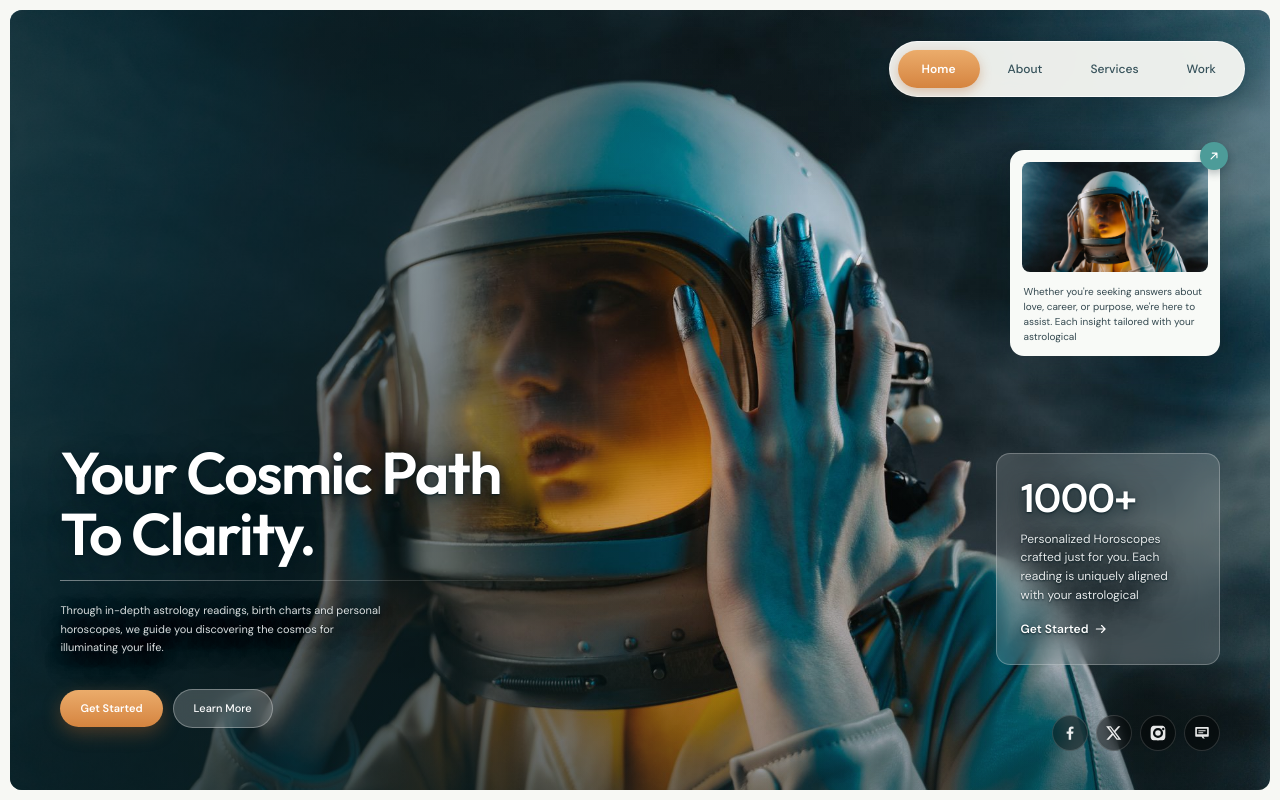
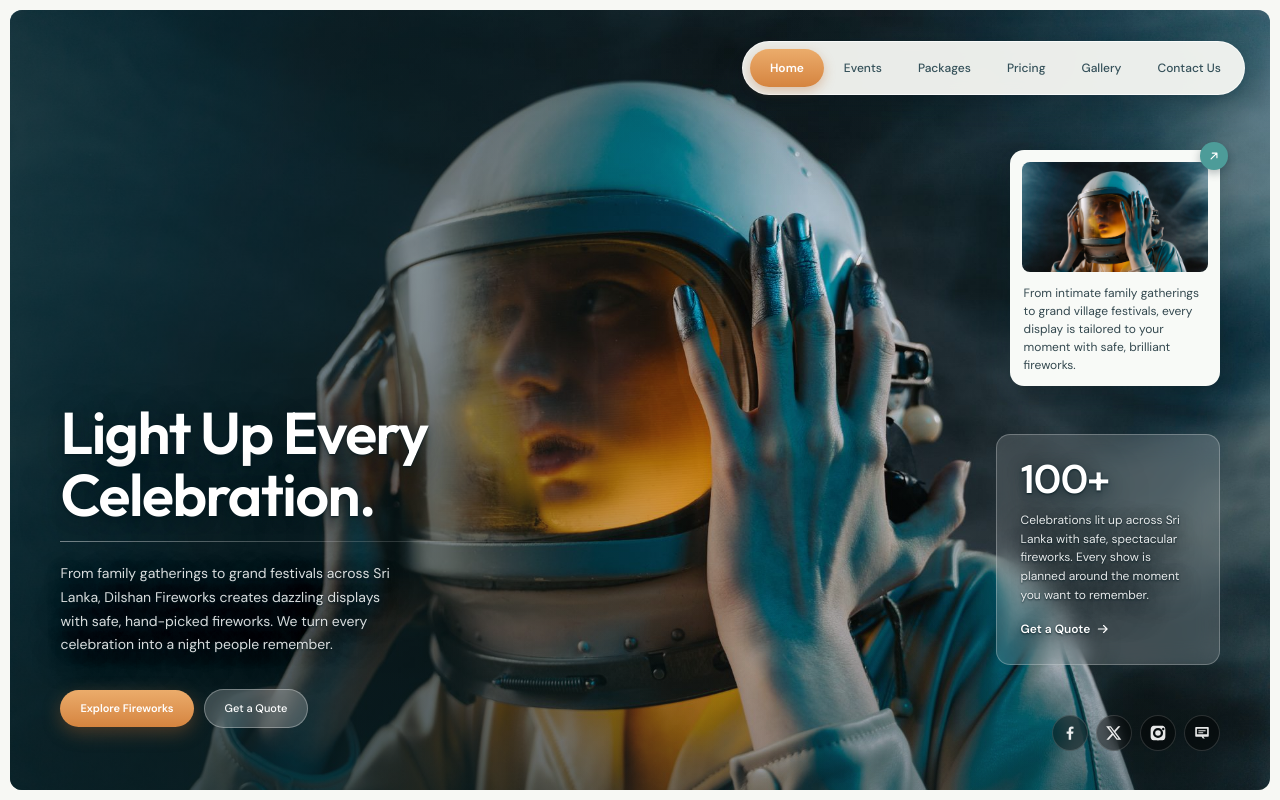
Before and after one commit to Pasinduhansana/Dilshan_Fireworks, a Next.js app: page / in a window 1280 px wide. Built offline with nearby package versions, Linux system fonts and the light colour scheme.

Commit message:
feat: update page content and navigation links for Dilshan Fireworks

```diff
--- a/src/app/layout.tsx
+++ b/src/app/layout.tsx
@@ -15,9 +15,9 @@ const outfit = Outfit({
 });
 
 export const metadata: Metadata = {
-  title: "Cosmic Path — Astrology Readings & Personalized Horoscopes",
+  title: "Dilshan Fireworks — Celebration Fireworks in Sri Lanka",
   description:
-    "In-depth astrology readings, birth charts and personal horoscopes that guide you toward clarity.",
+    "Safe, hand-picked fireworks and dazzling displays for celebrations across Sri Lanka. Make every night one to remember.",
 };
 
 export const viewport = {
--- a/src/app/page.tsx
+++ b/src/app/page.tsx
@@ -1,4 +1,13 @@
 import Image from "next/image";
+
+const navLinks = [
+  { label: "Home", href: "#home" },
+  { label: "Events", href: "#events" },
+  { label: "Packages", href: "#packages" },
+  { label: "Pricing", href: "#pricing" },
+  { label: "Gallery", href: "#gallery" },
+  { label: "Contact Us", href: "#contact" },
+];
 
 const socials = [
   {
@@ -35,61 +44,50 @@ export default function Home() {
 
         <nav
           aria-label="Primary"
-          className="absolute right-[2%] top-[4%] z-20 flex items-center gap-1 rounded-full border border-white/70 bg-[#f7f8f4]/95 p-[6px] shadow-[0_10px_32px_rgba(6,28,34,0.3)] backdrop-blur-sm sm:gap-2 sm:p-[8px]"
+          className="absolute right-[2%] top-[4%] z-20 flex items-center gap-0.5 rounded-full border border-white/70 bg-[#f7f8f4]/95 p-[5px] shadow-[0_10px_32px_rgba(6,28,34,0.3)] backdrop-blur-sm sm:gap-1 sm:p-[7px]"
         >
-          <a
-            href="#home"
-            className="rounded-full bg-gradient-to-b from-[#ebac6b] to-[#d5843f] px-3.5 py-[8px] text-[10px] font-semibold text-white shadow-[0_4px_12px_rgba(190,105,45,0.35)] sm:px-6 sm:py-2.5 sm:text-[12px]"
-          >
-            Home
-          </a>
-          <a
-            href="#about"
-            className="rounded-full px-3 py-[8px] text-[10px] font-medium text-[#35515a] transition-colors hover:bg-[#35515a]/5 sm:px-5 sm:py-2.5 sm:text-[12px]"
-          >
-            About
-          </a>
-          <a
-            href="#services"
-            className="rounded-full px-3 py-[8px] text-[10px] font-medium text-[#35515a] transition-colors hover:bg-[#35515a]/5 sm:px-5 sm:py-2.5 sm:text-[12px]"
-          >
-            Services
-          </a>
-          <a
-            href="#work"
-            className="rounded-full px-3 py-[8px] text-[10px] font-medium text-[#35515a] transition-colors hover:bg-[#35515a]/5 sm:px-5 sm:py-2.5 sm:text-[12px]"
-          >
-            Work
-          </a>
+          {navLinks.map((link, index) => (
+            <a
+              key={link.label}
+              href={link.href}
+              className={
+                index === 0
+                  ? "whitespace-nowrap rounded-full bg-gradient-to-b from-[#ebac6b] to-[#d5843f] px-2.5 py-[7px] text-[9px] font-semibold text-white shadow-[0_4px_12px_rgba(190,105,45,0.35)] sm:px-5 sm:py-2.5 sm:text-[12px]"
+                  : "whitespace-nowrap rounded-full px-2 py-[7px] text-[9px] font-medium text-[#35515a] transition-colors hover:bg-[#35515a]/5 sm:px-4 sm:py-2.5 sm:text-[12px]"
+              }
+            >
+              {link.label}
+            </a>
+          ))}
         </nav>
 
         {/* Bottom left Content */}
         <div className="absolute bottom-[10%] left-[4%] z-10 w-[88%] sm:bottom-[8%] sm:w-[56%]">
           <div className="legible">
             <h1 className="font-head text-[clamp(1.9rem,6vw,2.7rem)] font-semibold leading-[1.04] tracking-[-0.025em] text-white sm:text-[clamp(2rem,4.6vw,4rem)]">
-              Your Cosmic Path
+              Light Up Every
               <br />
-              To Clarity.
+              Celebration.
             </h1>
             <div className="mt-4 hidden h-px w-[76%] bg-gradient-to-r from-white/45 via-white/20 to-transparent sm:block" />
-            <p className="mt-4 max-w-[330px] text-[10px] leading-[1.7] text-white/85 sm:mt-5 sm:text-[11px]">
-              Through in-depth astrology readings, birth charts and personal horoscopes, we guide you discovering the cosmos for illuminating your
-              life.
+            <p className="mt-4 max-w-[330px] text-[12px] leading-[1.7] text-white/85 sm:mt-5 sm:text-[14px]">
+              From family gatherings to grand festivals across Sri Lanka, Dilshan Fireworks creates dazzling displays with safe, hand-picked
+              fireworks. We turn every celebration into a night people remember.
             </p>
           </div>
 
           <div className="mt-6 flex flex-wrap items-center gap-2.5 sm:mt-8">
             <a
-              href="#get-started"
+              href="#collection"
               className="rounded-full bg-gradient-to-b from-[#ebac6b] to-[#d5843f] px-5 py-[10px] text-[10px] font-semibold text-white shadow-[0_6px_18px_rgba(190,105,45,0.35)] transition-transform hover:-translate-y-0.5 sm:text-[11px]"
             >
-              Get Started
+              Explore Fireworks
             </a>
             <a
-              href="#learn-more"
+              href="#contact"
               className="rounded-full border border-white/30 bg-white/20 px-5 py-[10px] text-[10px] font-medium text-white backdrop-blur-sm transition-colors hover:bg-white/30 sm:text-[11px]"
             >
-              Learn More
+              Get a Quote
             </a>
           </div>
         </div>
@@ -110,20 +108,19 @@ export default function Home() {
               <path d="M7 17 17 7M9 7h8v8" strokeLinecap="round" strokeLinejoin="round" />
             </svg>
           </span>
-          <p className="mt-3 px-0.5 text-[9px] leading-[1.5] text-[#33484f] lg:text-[10px]">
-            Whether you&apos;re seeking answers about love, career, or purpose, we&apos;re here to assist. Each insight tailored with your
-            astrological
+          <p className="mt-3 px-0.5 text-[10px] leading-[1.5] text-[#33484f] lg:text-[12px]">
+            From intimate family gatherings to grand village festivals, every display is tailored to your moment with safe, brilliant fireworks.
           </p>
         </aside>
 
         {/* Bottom rignt corner */}
         <aside className="absolute right-[4%] top-[42%] z-20 w-[176px] rounded-[14px] border border-white/25 bg-white/15 p-5 backdrop-blur-md sm:bottom-[16%] sm:top-auto sm:w-[224px] sm:p-6">
-          <p className="text-[30px] font-semibold leading-none tracking-tight text-white legible lg:text-[40px]">1000+</p>
+          <p className="text-[30px] font-semibold leading-none tracking-tight text-white legible lg:text-[40px]">100+</p>
           <p className="mt-3 text-[10px] leading-[1.55] text-white/90 legible lg:text-[12px]">
-            Personalized Horoscopes crafted just for you. Each reading is uniquely aligned with your astrological
+            Celebrations lit up across Sri Lanka with safe, spectacular fireworks. Every show is planned around the moment you want to remember.
           </p>
-          <a href="#get-started" className="mt-4 inline-flex items-center gap-1.5 text-[10px] font-semibold text-white legible lg:text-[12px]">
-            Get Started
+          <a href="#contact" className="mt-4 inline-flex items-center gap-1.5 text-[10px] font-semibold text-white legible lg:text-[12px]">
+            Get a Quote
             <svg viewBox="0 0 24 24" aria-hidden="true" className="h-3.5 w-3.5 fill-none stroke-current stroke-2">
               <path d="M4 12h15m-6-6 6 6-6 6" strokeLinecap="round" strokeLinejoin="round" />
             </svg>
```
Also changed, not shown: 1 other file (tests, documents, lock files or other folders).
